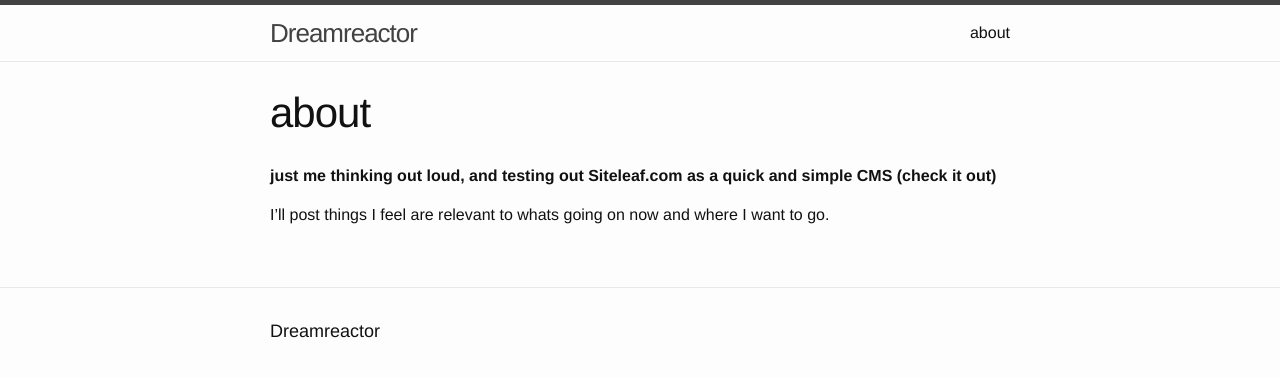
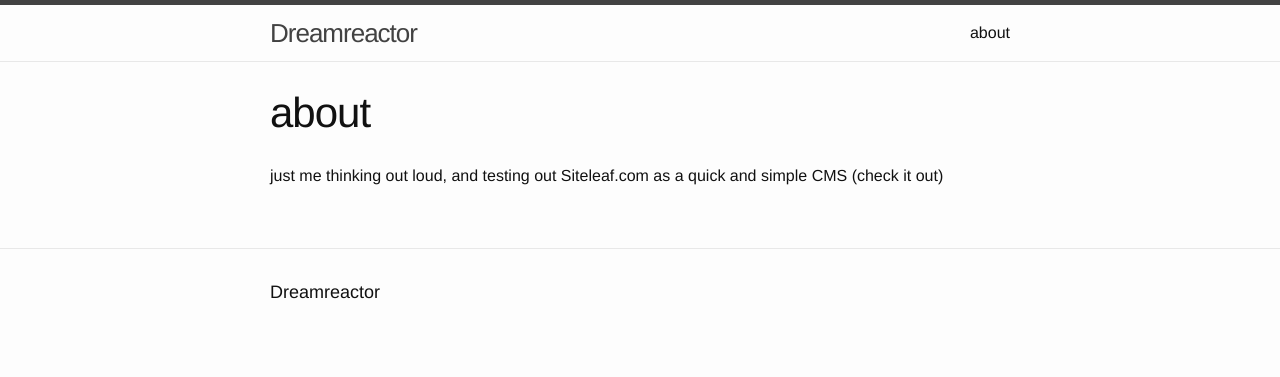
Before and after one commit to xonedev/00, a Jekyll site: the page built from about.markdown, in a window 1280 px wide. Shown: the top 377 px of the page. Built offline with Jekyll 4.4.1, drawn with Linux system fonts in a browser that asks for light colours.

Commit message:
Updated About

```diff
--- a/about.markdown
+++ b/about.markdown
@@ -3,6 +3,4 @@ title: about
 date: 2017-09-11 13:50:00 Z
 ---
 
-**just me thinking out loud, and testing out Siteleaf.com as a quick and simple CMS (check it out)**
-
-I'll post things I feel are relevant to whats going on now and where I want to go.
+just me thinking out loud, and testing out Siteleaf.com as a quick and simple CMS (check it out)
```
